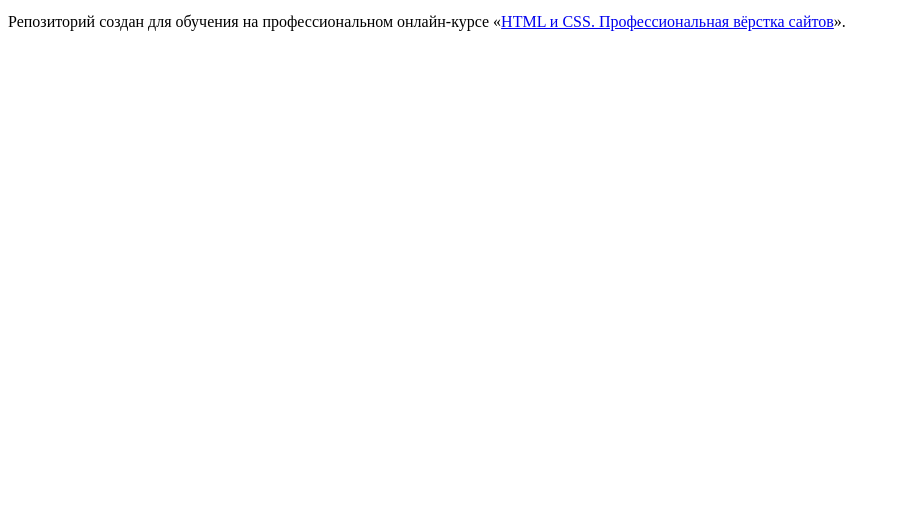
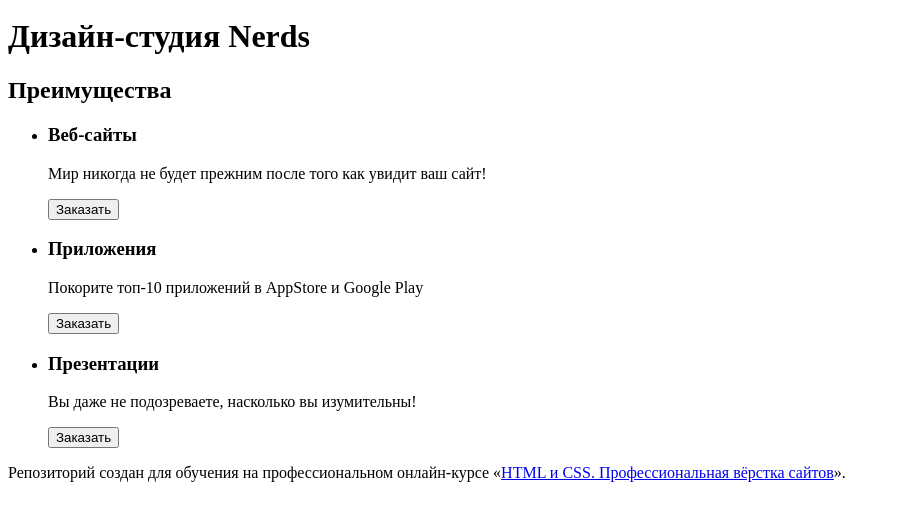
Before and after one commit to anyakurepkina/1536289-nerds-31, a plain HTML site: page index.html in a window 1280 px wide. Shown: the part 151-672 px from the top of the page, without its empty margins (0-900 px from the left). Drawn offline with Linux system fonts and the light colour scheme.

Commit message:
Сверстала блок с преимуществами

```diff
--- a/index.html
+++ b/index.html
@@ -25,6 +25,29 @@
         Корзина
       </a>
     </nav>
+    <main>
+      <h1>Дизайн-студия Nerds</h1>
+      <section>
+        <h2>Преимущества</h2>
+        <ul>
+          <li>
+            <h3>Веб-сайты</h3>
+            <p>Мир никогда не будет прежним после того как увидит ваш сайт!</p>
+            <button>Заказать</button>
+          </li>
+          <li>
+            <h3>Приложения</h3>
+            <p>Покорите топ-10 приложений в AppStore и Google Play</p>
+            <button>Заказать</button>
+          </li>
+          <li>
+            <h3>Презентации</h3>
+            <p>Вы даже не подозреваете, насколько вы изумительны!</p>
+            <button>Заказать</button>
+          </li>
+        </ul>
+      </section>
+    </main>
     <p>
       Репозиторий создан для обучения на профессиональном онлайн‑курсе «<a
         href="https://htmlacademy.ru/intensive/htmlcss"
```
